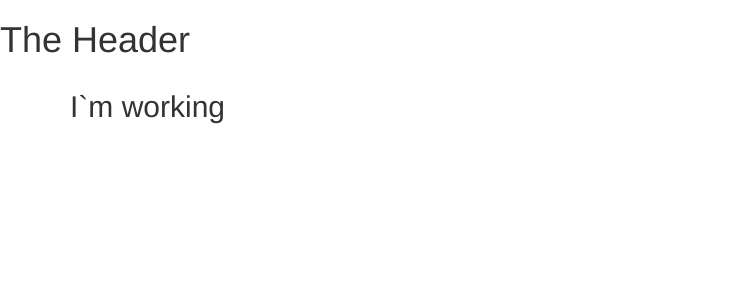
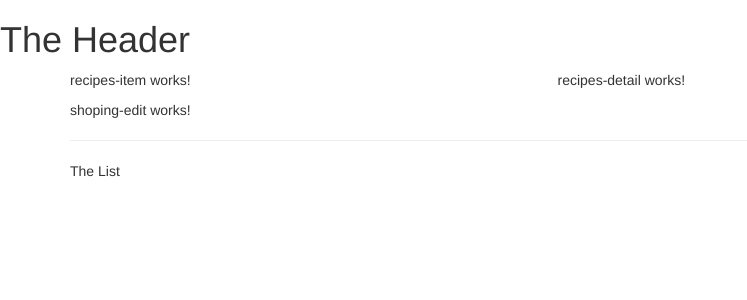
Before and after one commit to trohda/angular-shopinglist-project, an Angular app: page / in a window 1280 px wide. Shown: the top 300 px of the page, without its empty margins (0-747 px from the left). Built offline with nearby package versions, Linux system fonts and the light colour scheme.

Commit message:
Use added components

```diff
--- a/package.json
+++ b/package.json
@@ -34,6 +34,7 @@
     "karma-coverage": "~2.2.0",
     "karma-jasmine": "~5.1.0",
     "karma-jasmine-html-reporter": "~2.0.0",
+    "prettier": "^2.7.1",
     "typescript": "~4.7.2"
   }
 }
--- a/src/app/app.component.html
+++ b/src/app/app.component.html
@@ -2,7 +2,8 @@
 <div class="container">
   <div class="row">
     <div class="col-md-12">
-      <h2>I`m working</h2>
+      <app-recipes></app-recipes>
+      <app-shoping-list></app-shoping-list>
     </div>
   </div>
 </div>
--- a/src/app/recipes/recipes-list/recipes-list.component.html
+++ b/src/app/recipes/recipes-list/recipes-list.component.html
@@ -1 +1 @@
-<p>recipes-list works!</p>
+<app-recipes-item></app-recipes-item>
--- a/src/app/recipes/recipes.component.html
+++ b/src/app/recipes/recipes.component.html
@@ -1 +1,8 @@
-<p>recipes works!</p>
+<div class="row">
+  <div class="col-md-5">
+  <app-recipes-list></app-recipes-list>
+  </div>
+  <div class="col-md-7">
+  <app-recipes-detail></app-recipes-detail>
+  </div>
+</div>
--- a/src/app/shoping-list/shoping-list.component.html
+++ b/src/app/shoping-list/shoping-list.component.html
@@ -1 +1,7 @@
-<p>shoping-list works!</p>
+<div class="row">
+  <div class="col-xs-10">
+    <app-shoping-edit></app-shoping-edit>
+    <hr>
+    <p>The List</p>
+  </div>
+</div>
```
Also changed, not shown: src/app/app.module.ts (+8 -6 lines), 2 other files (tests, documents, lock files or other folders).
